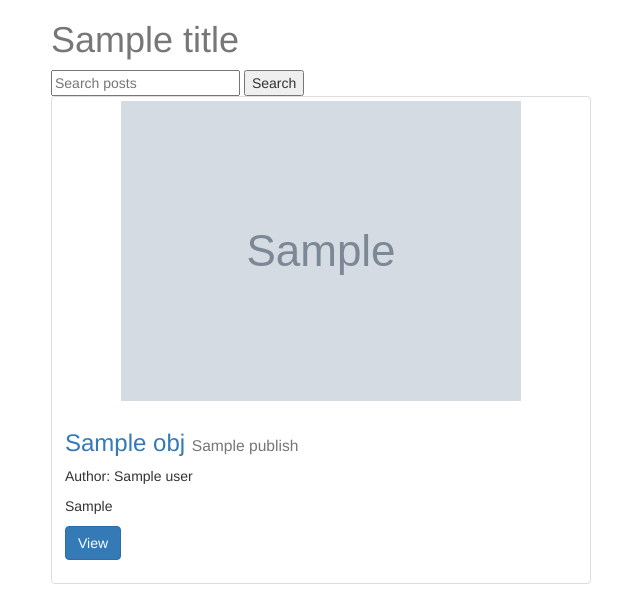
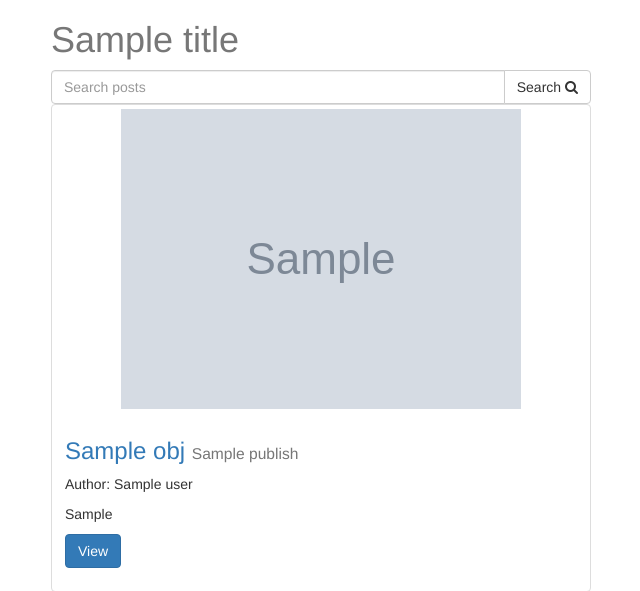
Before and after one commit to p3dr0migue1/trydjango, a Django app: template templates/post_list.html in a window 1280 px wide. Shown: the top 591 px of the page, without its empty margins (319-959 px from the left). Run offline with Django 3.2, Linux system fonts and the light colour scheme; the template is opened without the code that fills it: most values are stand-ins (such as "Sample title", 1, 10 or a date in 2020); grey boxes marked "Sample" are stand-in pictures; parts of the project's set-up code (start-up, migrations or seed data) failed here and were passed over; some libraries are stand-ins or nearby versions.

Commit message:
Implements bootstrap input groups

```diff
--- a/templates/base.html
+++ b/templates/base.html
@@ -6,6 +6,8 @@
     <title>{% block head_title %}Try Django 1.9{% endblock head_title %}</title>
     <!-- bootstrap css -->
     <link rel="stylesheet" href="https://maxcdn.bootstrapcdn.com/bootstrap/3.3.6/css/bootstrap.min.css" integrity="sha384-1q8mTJOASx8j1Au+a5WDVnPi2lkFfwwEAa8hDDdjZlpLegxhjVME1fgjWPGmkzs7" crossorigin="anonymous">
+    <!-- font awesome -->
+    <link rel="stylesheet" href="https://maxcdn.bootstrapcdn.com/font-awesome/4.7.0/css/font-awesome.min.css">
     <!-- tryddjango css -->
     <link rel='stylesheet' href='{% static "css/base.css" %}'>
     {% block head_extra %}{% endblock head_extra %}
--- a/templates/post_list.html
+++ b/templates/post_list.html
@@ -6,8 +6,12 @@
     <div class='col-sm-6 col-sm-offset-3'>
         <h1>{{ title }}</h1>
         <form method="GET" action="">
-            <input type="text" name="q" placeholder="Search posts" value="{{ request.GET.q }}">
-            <input type="submit" value="Search">
+            <div class="input-group">
+                <input class="form-control" type="text" name="q" placeholder="Search posts" value="{{ request.GET.q }}">
+                <span class="input-group-btn">
+                    <button class="btn btn-default" type="submit">Search <i class="fa fa-search"></i></button>
+                </span>
+            </div>
         </form>
         {% for obj in object_list %}
             <div class='row'>
```
